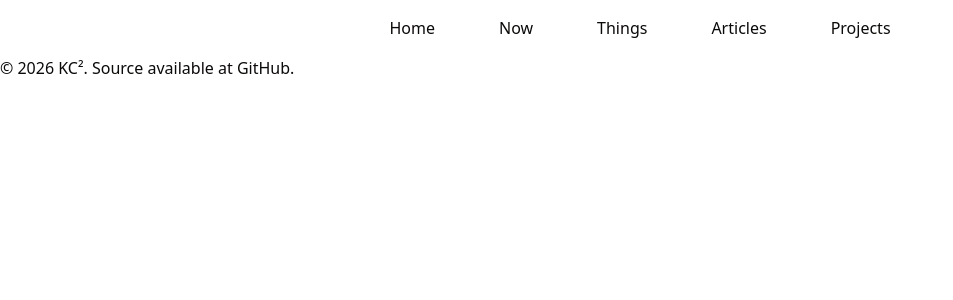
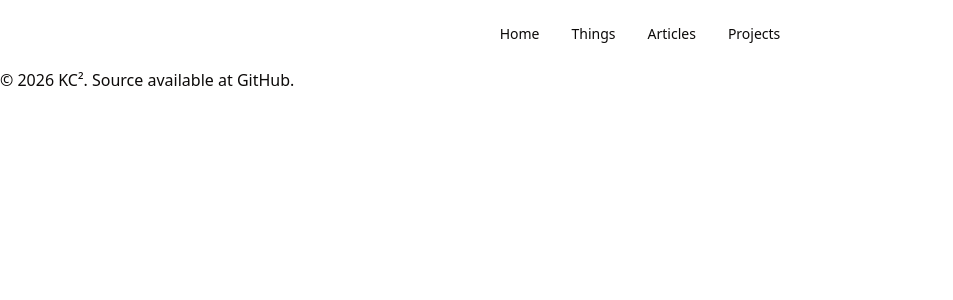
Before and after one commit to krausc2/kc2.dev, a SvelteKit app: page / in a window 1280 px wide. Shown: the top 300 px of the page, without its empty margins (0-953 px from the left). Built offline with nearby package versions, Linux system fonts and the light colour scheme.

Commit message:
feat: update Button component & improve header formatting

```diff
--- a/src/lib/components/ui/button/button.svelte
+++ b/src/lib/components/ui/button/button.svelte
@@ -4,7 +4,8 @@
 	import { type VariantProps, tv } from "tailwind-variants";
 
 	export const buttonVariants = tv({
-		base: "focus-visible:border-ring focus-visible:ring-ring/50 aria-invalid:ring-destructive/20 dark:aria-invalid:ring-destructive/40 aria-invalid:border-destructive inline-flex shrink-0 items-center justify-center gap-2 rounded-md text-sm font-medium whitespace-nowrap transition-all outline-none focus-visible:ring-[3px] disabled:pointer-events-none disabled:opacity-50 aria-disabled:pointer-events-none aria-disabled:opacity-50 [&_svg]:pointer-events-none [&_svg]:shrink-0 [&_svg:not([class*='size-'])]:size-4",
+		// Removed: rounded-md
+		base: "focus-visible:border-ring focus-visible:ring-ring/50 aria-invalid:ring-destructive/20 dark:aria-invalid:ring-destructive/40 aria-invalid:border-destructive inline-flex shrink-0 items-center justify-center gap-2 text-sm font-medium whitespace-nowrap transition-all outline-none focus-visible:ring-[3px] disabled:pointer-events-none disabled:opacity-50 aria-disabled:pointer-events-none aria-disabled:opacity-50 [&_svg]:pointer-events-none [&_svg]:shrink-0 [&_svg:not([class*='size-'])]:size-4",
 		variants: {
 			variant: {
 				default: "bg-primary text-primary-foreground hover:bg-primary/90 shadow-xs",
--- a/src/routes/+layout.svelte
+++ b/src/routes/+layout.svelte
@@ -1,17 +1,17 @@
 <script lang="ts">
 	import './layout.css';
 	import favicon from '$lib/assets/favicon.svg';
-	import * as Button from "$lib/components/ui/button/button.svelte";
+	import { Button } from "$lib/components/ui/button";
 	let { children } = $props();
 </script>
 
-<header>
-	<nav>
-		<a href="/">Home</a>
-		<a href="/now">Now</a>
-		<a href="/things">Things</a>
-		<a href="/articles">Articles</a>
-		<a href="/projects">Projects</a>
+<header class="flex justify-center p-4">
+	<nav class="flex">
+		<Button variant="ghost" href="/">Home</Button>
+		<!--<Button variant="ghost" href="/now">Now</Button>-->
+		<Button variant="ghost" href="/things">Things</Button>
+		<Button variant="ghost" href="/articles">Articles</Button>
+		<Button variant="ghost" href="/projects">Projects</Button>
 	</nav>
 </header>
 
@@ -28,6 +28,7 @@
 
 <svelte:head><link rel="icon" href={favicon} /></svelte:head>
 
+<!--
 <style>
 	header {
 		display: flex;
@@ -40,3 +41,4 @@
 		padding: 1rem;
 	}
 </style>
+-->
```
